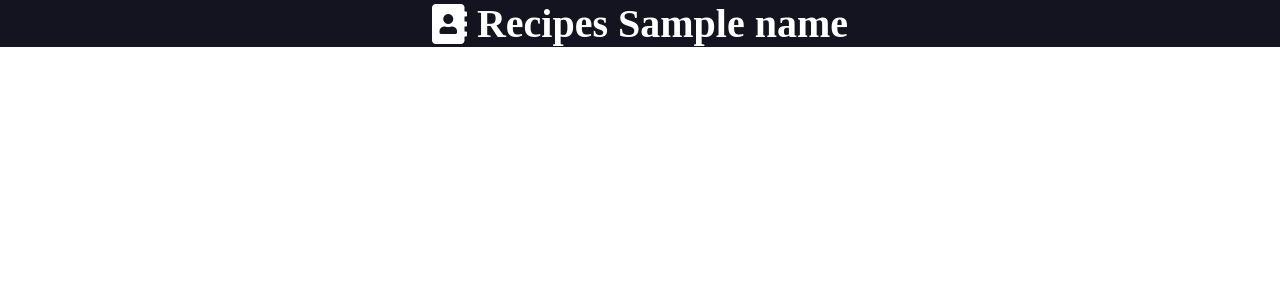
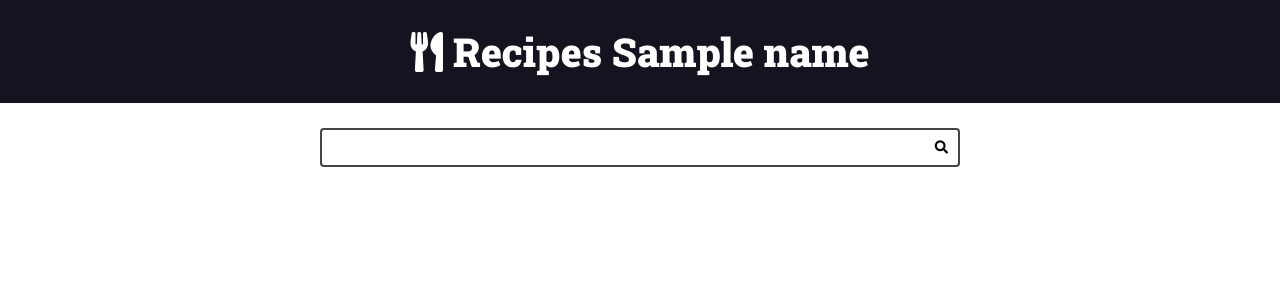
Before and after one commit to GabrielSantos-gas/Curso, a Django app: template recipes/templates/recipes/pages/home.html in a window 1280 px wide. Shown: the top 300 px of the page. Run offline with Django 5.2, Linux system fonts and the light colour scheme; the template is opened without the code that fills it: most values are stand-ins (such as "Sample title", 1, 10 or a date in 2020).

Commit message:
update css and new pages

```diff
--- a/recipes/templates/recipes/pages/home.html
+++ b/recipes/templates/recipes/pages/home.html
@@ -1,19 +1,16 @@
 {% include "recipes/partials/head.html" %}
 
 <body>
-    <header class="main-header-container">
-        <div class="main-header container">
-            <h1>
-                <a class="main-logo" href="">
-                    <i class="fas fa-address-book main-logo-icon"></i>
-                    <span class="main-logo-text">
-                        Recipes {{ name }}
-                    </span>
-                </a>
-            </h1>
+    {% include "recipes/partials/header.html" %}
+
+    <div class="searche-container">
+        <div class="container">
+            <form action="" class="search-form">
+                <input type="search" class="search-input" name="search">
+                <button type="submit" class="search-button"><i class="fas fa-search"></i></button>
+            </form>
         </div>
-    </header>
-
+    </div>
 </body>
 
 </html>
--- a/recipes/templates/recipes/partials/head.html
+++ b/recipes/templates/recipes/partials/head.html
@@ -13,7 +13,12 @@
     <link rel="stylesheet" href="https://cdnjs.cloudflare.com/ajax/libs/font-awesome/5.15.4/css/solid.min.css"
         integrity="sha512-tk4nGrLxft4l30r9ETuejLU0a3d7LwMzj0eXjzc16JQj+5U1IeVoCuGLObRDc3+eQMUcEQY1RIDPGvuA7SNQ2w=="
         crossorigin="anonymous" referrerpolicy="no-referrer" />
+    <link rel="preconnect" href="https://fonts.googleapis.com">
+    <link rel="preconnect" href="https://fonts.gstatic.com" crossorigin>
     <link href="https://fonts.googleapis.com/css2?family=Roboto+Slab:wght@900&display=swap" rel="stylesheet">
+
+
+
     <title>Recipes</title>
 
     <style>
@@ -57,7 +62,7 @@
             --font-primary: sans-serif;
             --font-headings: 'Roboto Slab', serif;
 
-            --spacing-gutter-medium: 3rem;
+            --spacing-gutter-medium: 2.5rem;
             --spacing-gutter-large: 4rem;
         }
 
@@ -76,10 +81,21 @@
         bory {
             font-size: 1.6rem;
             font-family: var(--font-primary);
+            background: var(--color-gray-1);
 
         }
 
+        h1,
+        h2,
+        h3,
+        h4,
+        h5,
+        h6 {
+            font-family: var(--font-headings);
+        }
+
         .container {
+            padding: var(--spacing-gutter-medium);
             max-width: 104rem;
             margin: 0 auto;
 
@@ -107,6 +123,51 @@
 
 
         }
+
+        .search-form {
+            border: .2rem solid var(--color-dark-text);
+            max-width: 64rem;
+            margin: 0 auto;
+            border-radius: .4rem;
+            position: relative;
+            transition: all 300ms ease-in-out;
+        }
+
+        .search-input,
+        .search-button {
+            border: none;
+            background: none;
+            outline: none;
+            padding: 1rem;
+            transition: all 300ms ease-in-out;
+
+        }
+
+        .search-button {
+            position: absolute;
+            top: 0;
+            right: 0;
+        }
+
+        .search-input {
+            width: 100%;
+            padding-right: 3rem;
+        }
+
+        .search-form:focus-within {
+            border-color: var(--color-success-dark);
+            background: var(--color-white);
+
+        }
+
+        .search-form:focus-within .search-button {
+            color: var(--color-primary);
+        }
+
+        .search-button:focus {
+            outline: 1px solid var(--color-primary-dark);
+            background: rgba(0, 0, 0, 0.2);
+        }
     </style>
 
 </head>
--- /dev/null
+++ b/recipes/templates/recipes/partials/header.html
@@ -0,0 +1,12 @@
+<header class="main-header-container">
+    <div class="main-header container">
+        <h1>
+            <a class="main-logo" href="">
+                <i class="fas fa-utensils main-logo-icon"></i>
+                <span class="main-logo-text">
+                    Recipes {{ name }}
+                </span>
+            </a>
+        </h1>
+    </div>
+</header>
```
